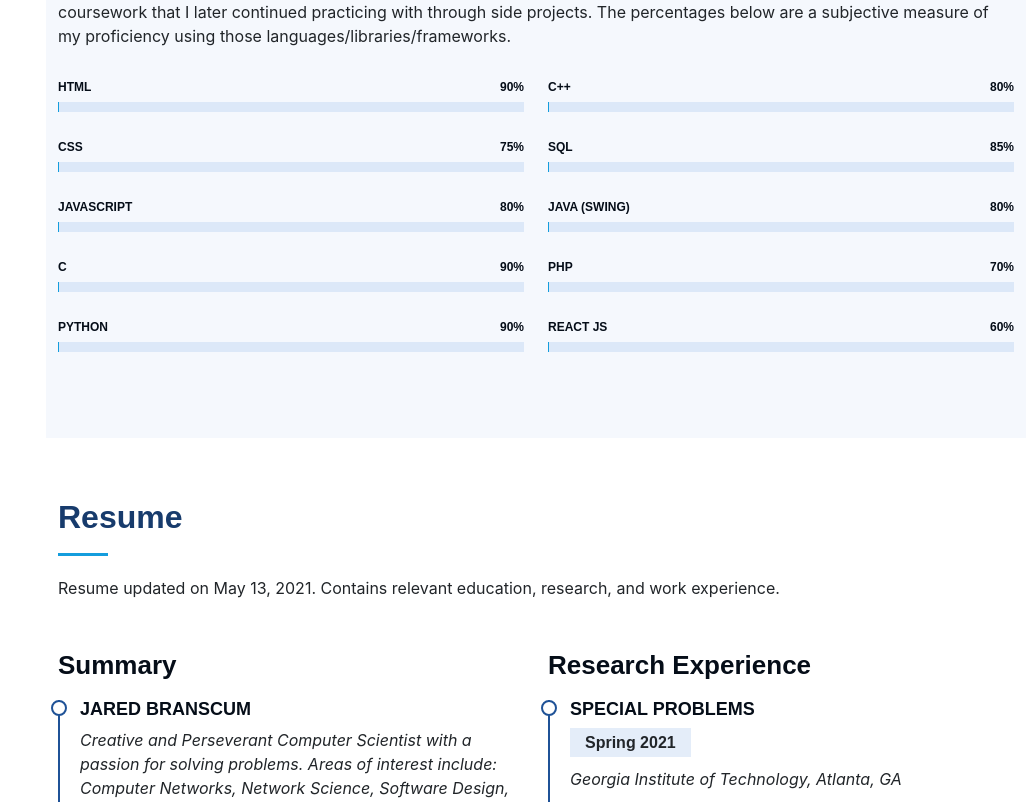
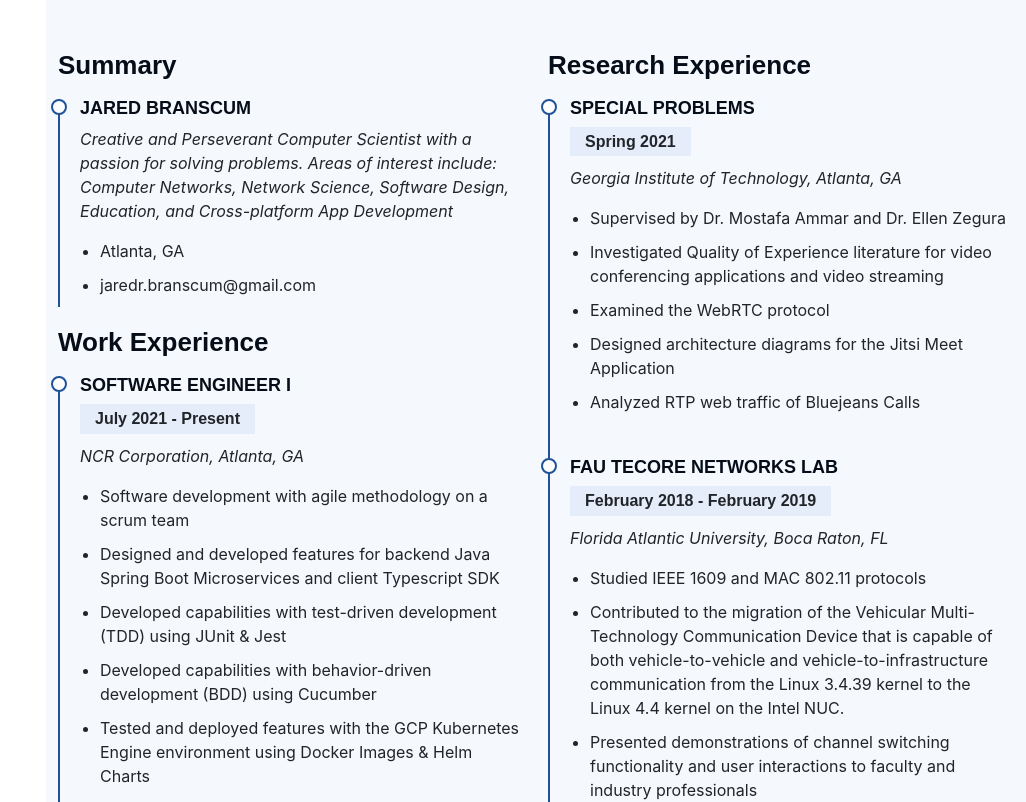
Before and after one commit to jaredr-branscum/PersonalPortfolio, a React (Create React App) app: page / in a window 1280 px wide. Shown: the part 1621-2423 px from the top of the page, without its empty margins (254-1280 px from the left). Built offline with nearby package versions, Linux system fonts and the light colour scheme.

Commit message:
Updated resume
May re-add skills section with up-to-to-date skills

```diff
--- a/package.json
+++ b/package.json
@@ -7,6 +7,7 @@
     "@testing-library/jest-dom": "^5.12.0",
     "@testing-library/react": "^11.2.6",
     "@testing-library/user-event": "^12.8.3",
+    "chokidar": "^3.5.3",
     "gh-pages": "^3.1.0",
     "react": "^17.0.2",
     "react-dom": "^17.0.2",
--- a/src/App.js
+++ b/src/App.js
@@ -16,8 +16,7 @@ function App() {
   <Header></Header>
   <Hero></Hero>
   <main id="main">
-    <About></About>
-	<Skills></Skills>
+  <About></About>
 	<Resume></Resume>
 	<Portfolio></Portfolio>
 	<Services></Services>
--- a/src/components/resume.jsx
+++ b/src/components/resume.jsx
@@ -5,11 +5,11 @@ class Resume extends Component {
 		return (
 		  <div>
 			{/* ======= Resume Section ======= */}
-			<section id="resume" className="resume">
+			<section id="resume" className="resume section-bg">
 			  <div className="container">
 				<div className="section-title">
 				  <h2>Resume</h2>
-				  <p>Resume updated on May 13, 2021. Contains relevant education, research, and work experience.</p>
+				  <p>Resume updated on January 30, 2022. Contains relevant education, research, and work experience.</p>
 				</div>
 				<div className="row">
 				  <div className="col-lg-6" data-aos="fade-up">
@@ -23,6 +23,21 @@ class Resume extends Component {
 						<li>jaredr.branscum@gmail.com</li>
 					  </ul>
 					</div>
+
+					<h3 className="resume-title">Work Experience</h3>
+					<div className="resume-item">
+					  <h4>Software Engineer I</h4>
+					  <h5>July 2021 - Present</h5>
+					  <p><em>NCR Corporation, Atlanta, GA</em></p>
+					  <ul>
+						<li>Software development with agile methodology on a scrum team</li>
+						<li>Designed and developed features for backend Java Spring Boot Microservices and client Typescript SDK</li>
+						<li>Developed capabilities with test-driven development (TDD) using JUnit & Jest</li>
+						<li>Developed capabilities with behavior-driven development (BDD) using Cucumber</li>
+						<li>Tested and deployed features with the GCP Kubernetes Engine environment using Docker Images & Helm Charts</li>
+					  </ul>
+					</div>
+
 					<h3 className="resume-title">Education</h3>
 					<div className="resume-item">
 					  <h4>Master of Science in Computer Science</h4>
```
Also changed, not shown: 1 other file (tests, documents, lock files or other folders).
